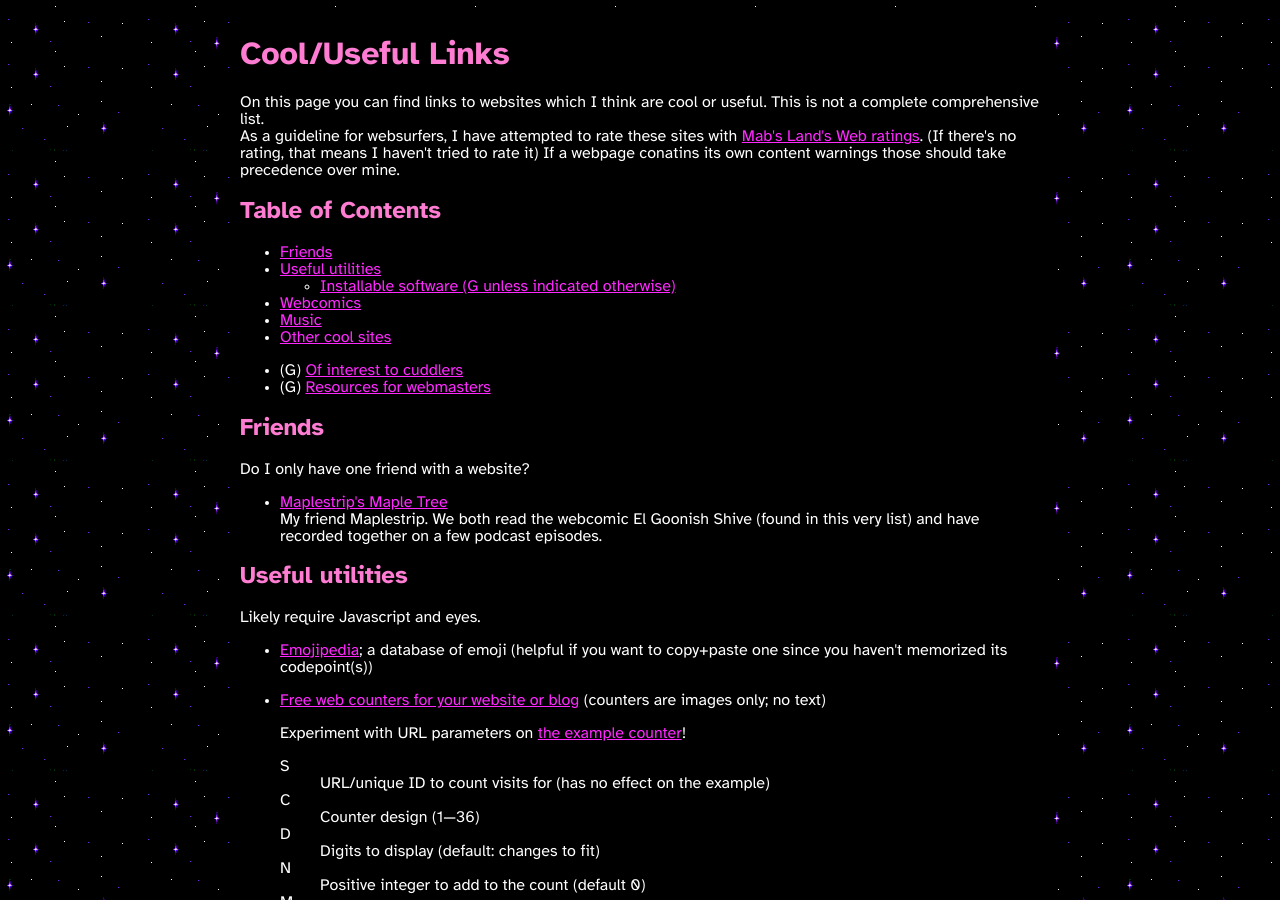
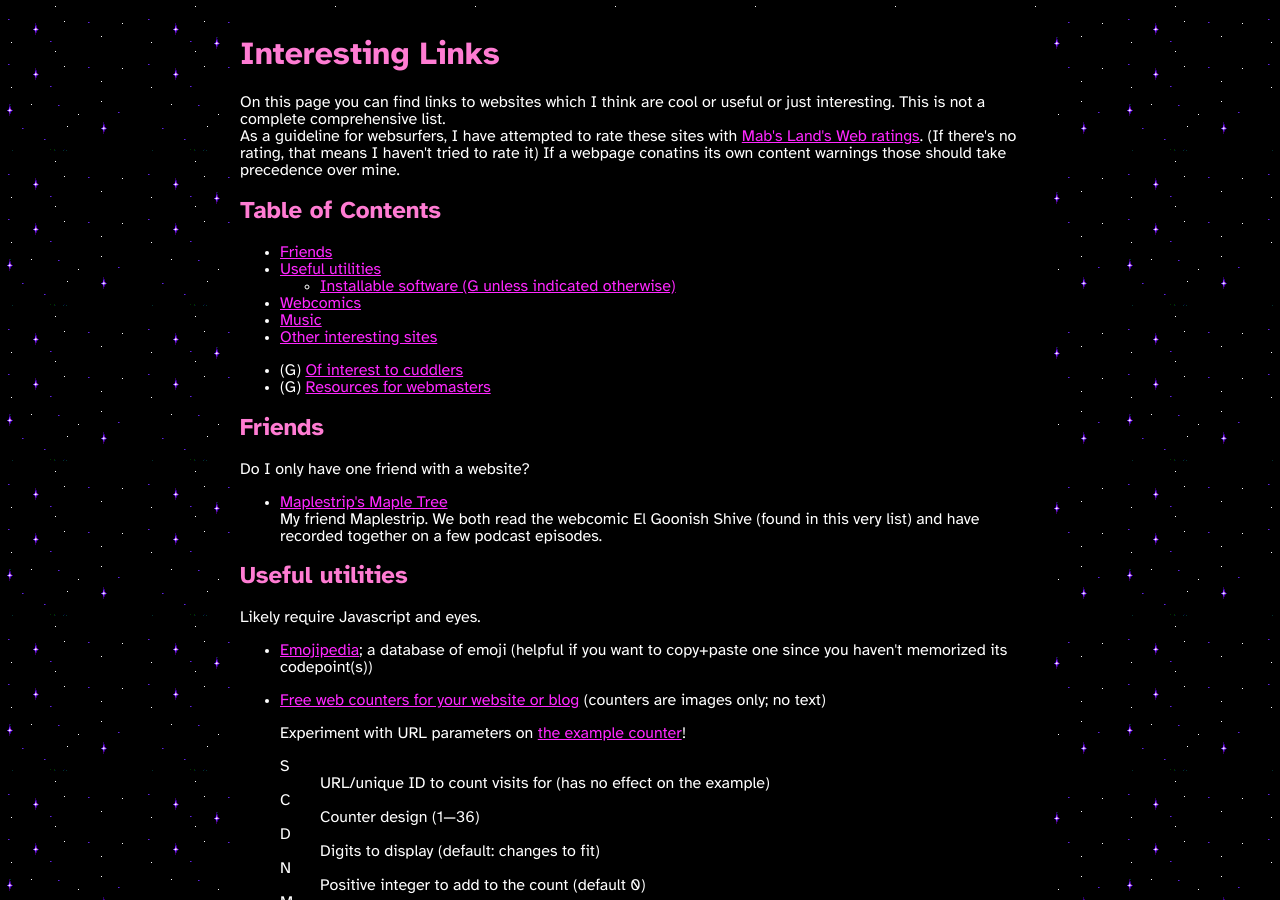
Before and after one commit to mincerafter42/mincerafter42.github.io, a Jekyll site: the page built from other-web-sites.md, in a window 1280 px wide and 900 px high. Built offline with Jekyll 4.4.1, drawn with Linux system fonts in a browser that asks for light colours; some of the changed text lies outside the part shown.

Commit message:
Rearranging Other Web Sites now encompasses interesting sites too

```diff
--- a/other-web-sites.md
+++ b/other-web-sites.md
@@ -1,9 +1,9 @@
 ---
-title: Cool/Useful Links
-last_modified_at: 2022-07-14
+title: Interesting Links
+last_modified_at: 2022-07-19
 ---
 
-On this page you can find links to websites which I think are cool or useful. This is not a complete comprehensive list.
+On this page you can find links to websites which I think are cool or useful or just interesting. This is not a complete comprehensive list.
 As a guideline for websurfers, I have attempted to rate these sites with [Mab's Land's Web ratings](http://www.mabsland.com/Adoption.html).
 (If there's no rating, that means I haven't tried to rate it)
 If a webpage conatins its own content warnings those should take precedence over mine.
@@ -86,8 +86,9 @@ a webcomic by Dan Shive that's been going since 2002. It has magic! And gender!
 - (PG) [Lemon Demon](http://lemondemon.com)
 - (14) [Tom Lehrer](https://tomlehrersongs.com)
 
-## Other cool sites
+## Other interesting sites
 - [IERS Bulletin C](https://hpiers.obspm.fr/eoppc/bul/bulc/) when you gotta implement leap seconds
+- [seximal](https://www.seximal.net)
 - ![](/assets/caveofdragonflies-banner.jpg){:style="float:right"}
 (G; some higher-rated content which provides its own warnings) [The Cave of Dragonflies](https://dragonflycave.com),
 a website I found in the early 2010s. It is very much a Pokémon website, with info about Pokémon games as well as interactive content utilising the power of JavaScript, and a bit about websites themselves. This was great for early-2010s me because they lived and breathed Pokémon. Breathing Pokémon may have been unhealthy for my respiratory system.
```
